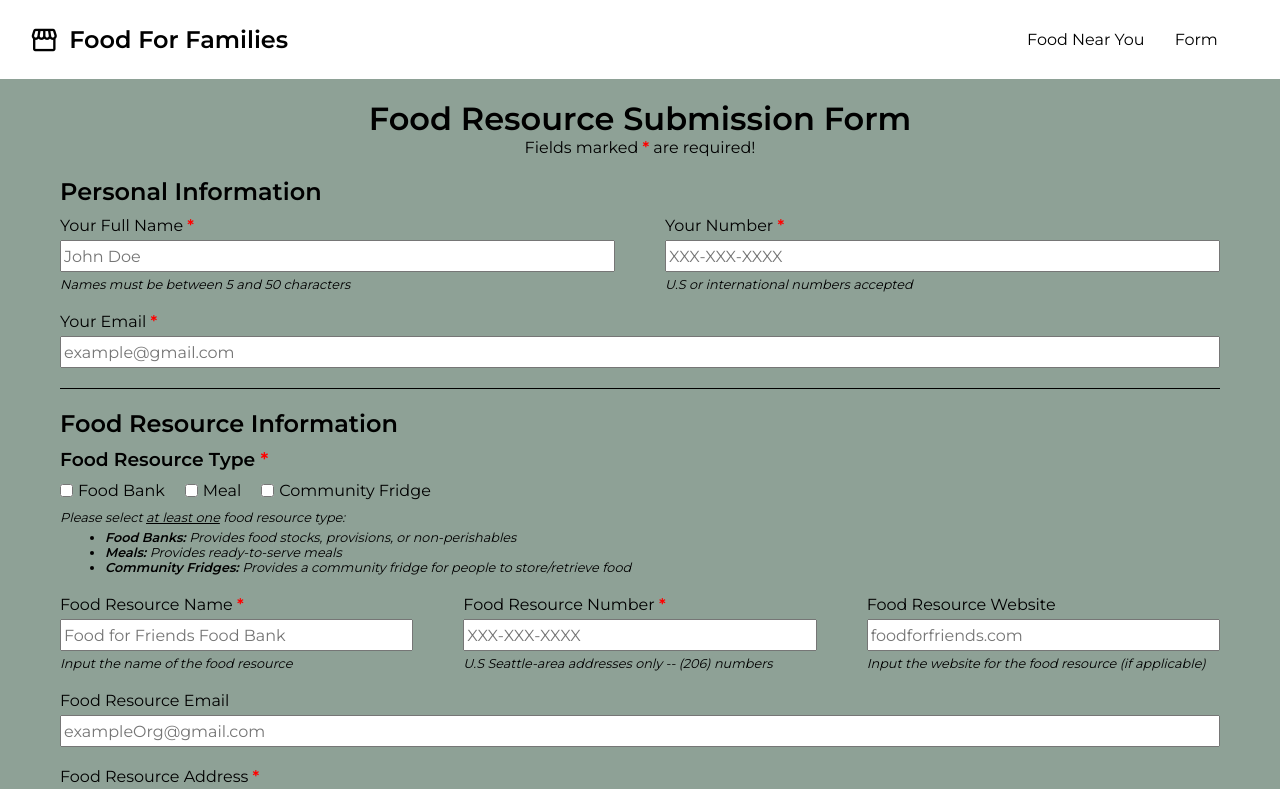
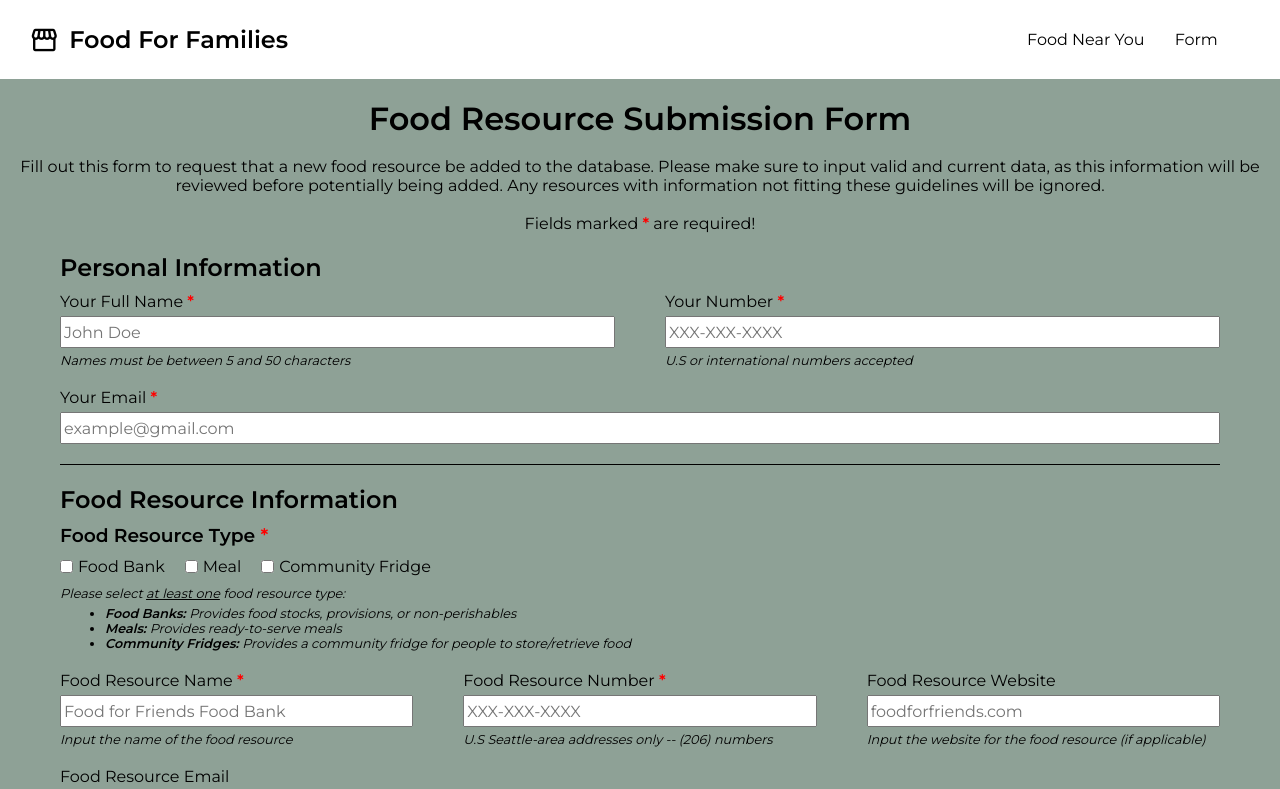
Before and after one commit to sooparkdev/UW-TeamProject---Food-For-Families, a React (Create React App) app: page /form in a window 1280 px wide. Shown: the top 789 px of the page. Built offline with nearby package versions, Linux system fonts and the light colour scheme.

Commit message:
Added form prompts

```diff
--- a/src/pages/Form.js
+++ b/src/pages/Form.js
@@ -177,6 +177,9 @@ const Form = () => {
   return (
     <div className='page'>
       <h1>Food Resource Submission Form</h1>
+      <br />
+      <p>Fill out this form to request that a new food resource be added to the database. Please make sure to input valid and current data, as this information will be reviewed before potentially being added. Any resources with information not fitting these guidelines will be ignored.</p>
+      <br />
       <p>Fields marked <span className='required'>*</span> are required!</p>
 
       {/* Form */}
```
